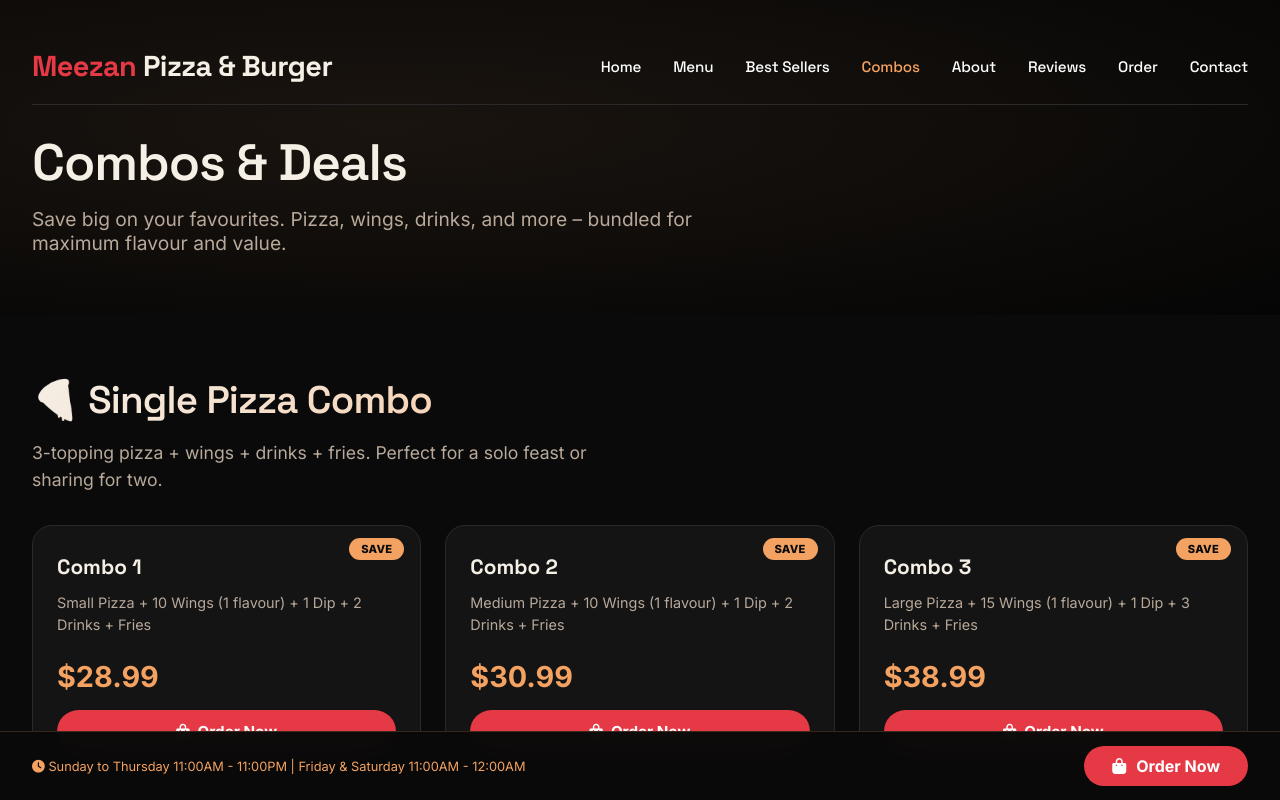
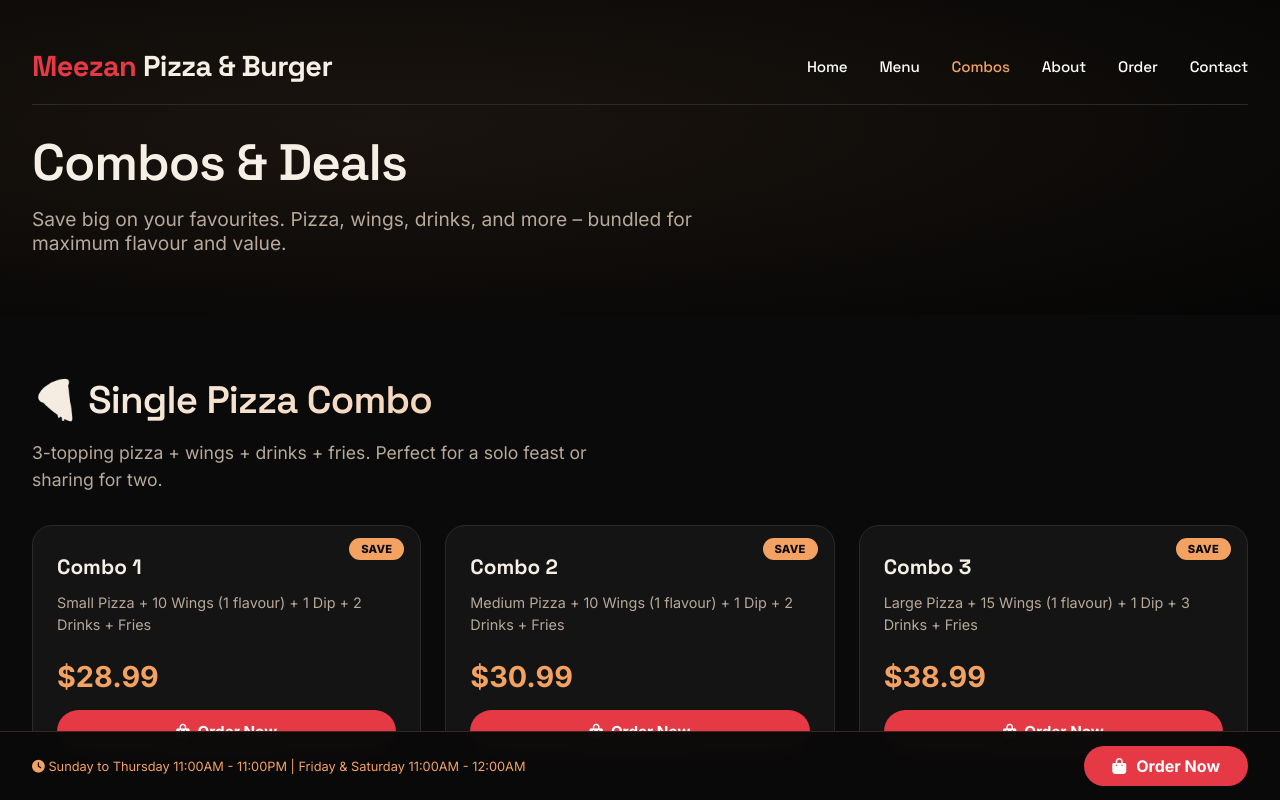
Before and after one commit to PosterPunch/Meezan-Pizza, a plain HTML site: page combos.html in a window 1280 px wide. Shown: the top 800 px of the page. Drawn offline with Linux system fonts and the light colour scheme.

Commit message:
Add files via upload

```diff
--- a/combos.html
+++ b/combos.html
@@ -446,10 +446,8 @@
       <div class="nav-menu">
         <a href="index.html" class="nav-link">Home</a>
         <a href="menu.html" class="nav-link">Menu</a>
-        <a href="bestsellers.html" class="nav-link">Best Sellers</a>
         <a href="combos.html" class="nav-link" style="color: var(--accent-gold);">Combos</a>
         <a href="about.html" class="nav-link">About</a>
-        <a href="reviews.html" class="nav-link">Reviews</a>
         <a href="https://meezanpizza.meemup.com/online-store" target="_blank" class="nav-link">Order</a>
         <a href="contact.html" class="nav-link">Contact</a>
       </div>
@@ -667,10 +665,8 @@
         <h4>Explore</h4>
         <a href="index.html">Home</a>
         <a href="menu.html">Full Menu</a>
-        <a href="bestsellers.html">Best Sellers</a>
         <a href="combos.html">Combos and Deals</a>
         <a href="about.html">Our Story</a>
-        <a href="reviews.html">Reviews</a>
       </div>
       <div class="footer-col">
         <h4>Order Online</h4>
```
Also changed, not shown: index.html (+0 -4 lines), menu.html (+0 -4 lines).
